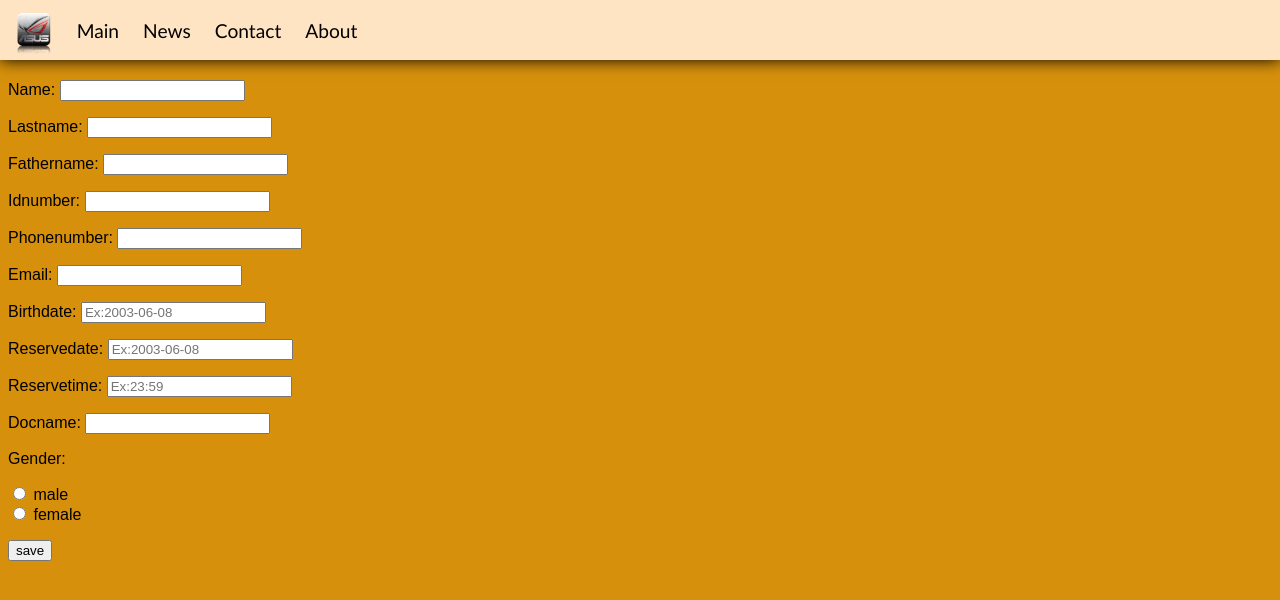
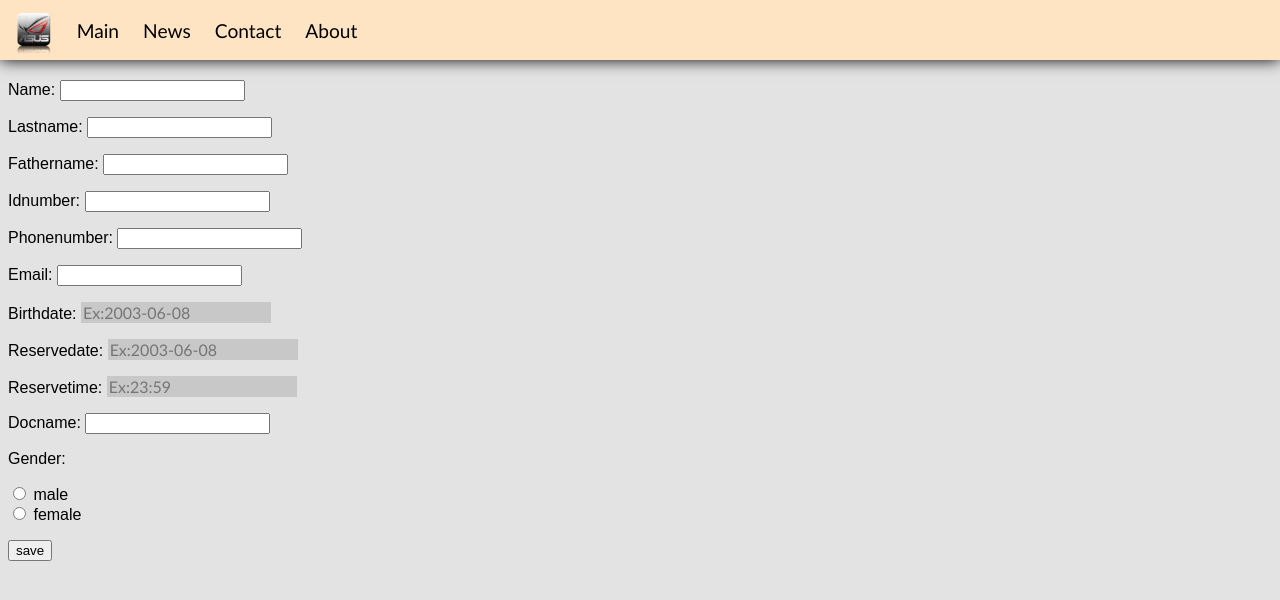
Before and after one commit to mehrshad2002/webonegit, a Django app: page /reserve/ in a window 1280 px wide. Shown: the top 600 px of the page. Run offline with Django 4.2, Linux system fonts and the light colour scheme.

Commit message:
again css

```diff
--- a/clinic/main/templates/main/main.html
+++ b/clinic/main/templates/main/main.html
@@ -5,7 +5,7 @@
     <meta charset="UTF-8">
     <meta http-equiv="X-UA-Compatible" content="IE=edge">
     <meta name="viewport" content="width=device-width, initial-scale=1.0">
-    <link rel="stylesheet" href="{% static '/css/main.css' %}">
+    <link rel="stylesheet" type = "text/css" href="{% static '/css/main.css'%}">
     <title>Main</title>
 </head>
 <body>
--- a/clinic/reservation/forms.py
+++ b/clinic/reservation/forms.py
@@ -8,8 +8,8 @@ class reservationForm(forms.Form):
     idNumber = forms.CharField()
     phoneNumber = PhoneNumberField()
     email = forms.EmailField()
-    birthDate = forms.DateField(widget=forms.DateInput(attrs={'placeholder':'Ex:2003-06-08'}))
-    reservedate = forms.DateField(widget=forms.DateInput(attrs={'placeholder':'Ex:2003-06-08'}))
-    reservetime = forms.TimeField(widget=forms.TimeInput(attrs={'placeholder':'Ex:23:59'}))
+    birthDate = forms.DateField(widget=forms.DateInput(attrs={'placeholder':'Ex:2003-06-08', 'class' : 'birthDateClass'}))
+    reservedate = forms.DateField(widget=forms.DateInput(attrs={'placeholder':'Ex:2003-06-08' , 'class' : 'birthDateClass'}))
+    reservetime = forms.TimeField(widget=forms.TimeInput(attrs={'placeholder':'Ex:23:59', 'class' : 'birthDateClass'}))
     docName = forms.CharField(max_length=30)
     gender = forms.ChoiceField(widget=forms.RadioSelect,choices=genders)
--- a/clinic/static/css/main.css
+++ b/clinic/static/css/main.css
@@ -1,5 +1,5 @@
 body{
-  background-color: rgb(214, 144, 12) ;
+  background-color: rgb(253, 0, 0) ;
   /* padding : 0 ;
   margin : 0 ; */
 }
--- a/clinic/static/css/reserve.css
+++ b/clinic/static/css/reserve.css
@@ -1,5 +1,5 @@
 body{
-    background-color: rgb(214, 144, 12) ;
+    background-color: #e3e3e3 ;
     /* padding : 0 ;
     margin : 0 ; */
   }
@@ -54,3 +54,11 @@ body{
   form{
       font-family: Arial, Helvetica, sans-serif;
   }
+
+.birthDateClass{
+  color: rgb(29, 29, 29) ;
+  border: none ;
+  font-size: 1.0rem ;
+  font-family:  'Gill Sans', 'Gill Sans MT';
+  background-color: rgb(200, 200, 200);
+}
```
